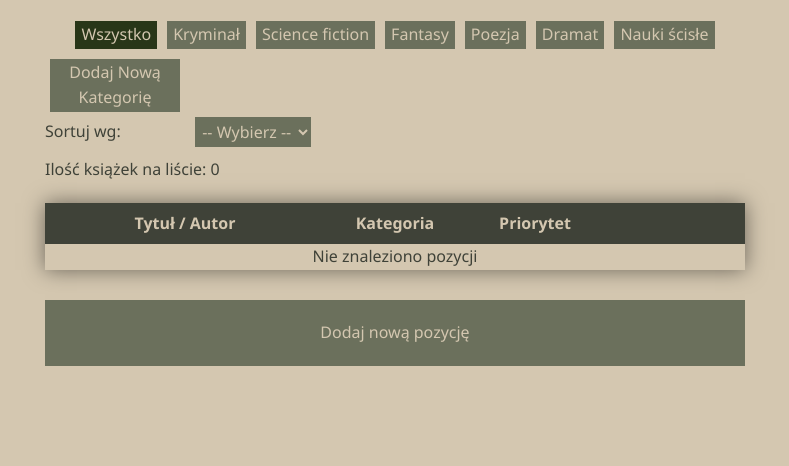
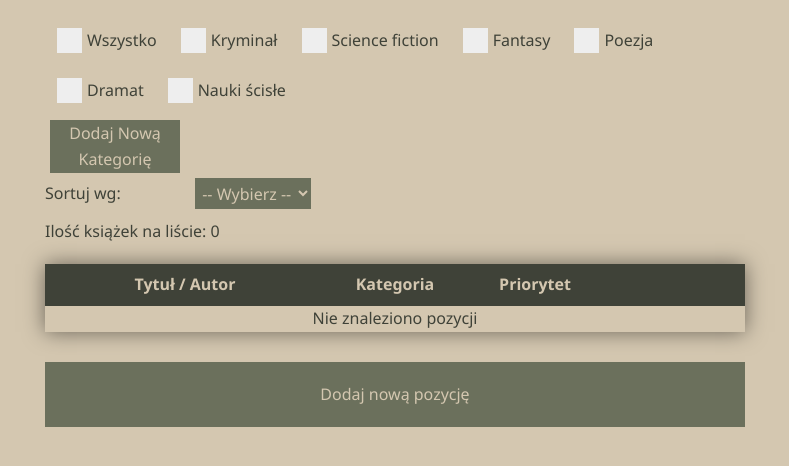
Before and after one commit to aleksandergorecki80/BooksToRead, a website built with webpack: page src/index.html in a window 1280 px wide. Shown: the whole page, without its empty margins (245-1034 px from the left). Built offline with nearby package versions, Linux system fonts and the light colour scheme; files whose address does not match are found by name.

Commit message:
Create html and add css

```diff
--- a/src/js/pageElements/pageElements.js
+++ b/src/js/pageElements/pageElements.js
@@ -22,9 +22,19 @@ export const pageElements = {
   },
 
   getBtnAllBooks() {
-    const btnAllBooks = document.createElement('button');
-    btnAllBooks.innerHTML = 'Wszystko';
-    btnAllBooks.id = 'all-books';
+    // const btnAllBooks = document.createElement('button');
+    // btnAllBooks.innerHTML = 'Wszystko';
+    // btnAllBooks.id = 'all-books';
+
+    const btnAllBooks = document.createElement('label');
+    btnAllBooks.className = 'checkbox-container';
+    btnAllBooks.innerText = 'Wszystko';
+    const checkbox = document.createElement('input');
+    checkbox.type = 'checkbox';
+    checkbox.id = 'all-books';
+    const span = document.createElement('span');
+    span.className = 'checkbox-span';
+    btnAllBooks.append(checkbox, span);
     return btnAllBooks;
   },
   getBtnAddNewCategory() {
@@ -41,13 +51,30 @@ export const pageElements = {
 
     return sortAndFilter;
   },
+  // getListOfCategories(sortAndFilter) {
+  //   return formState.categories.map((category) => {
+  //     if (category.name !== '') {
+  //       const button = document.createElement('button');
+  //       button.innerHTML = category.tekst;
+  //       button.id = category.name;
+  //       sortAndFilter.appendChild(button);
+  //     }
+  //     return sortAndFilter;
+  //   });
+  // },
   getListOfCategories(sortAndFilter) {
     return formState.categories.map((category) => {
       if (category.name !== '') {
-        const button = document.createElement('button');
-        button.innerHTML = category.tekst;
-        button.id = category.name;
-        sortAndFilter.appendChild(button);
+        const label = document.createElement('label');
+        label.className = 'checkbox-container';
+        label.innerText = category.tekst;
+        const checkbox = document.createElement('input');
+        checkbox.type = 'checkbox';
+        checkbox.id = category.name;
+        const span = document.createElement('span');
+        span.className = 'checkbox-span';
+        label.append(checkbox, span);
+        sortAndFilter.appendChild(label);
       }
       return sortAndFilter;
     });
--- /dev/null
+++ b/src/scss/checkbox.scss
@@ -0,0 +1,67 @@
+/* The checkbox-container */
+.checkbox-container {
+    display: inline-block;
+    position: relative;
+    padding-left: 30px;
+    margin: 12px;
+    cursor: pointer;
+    // font-size: 22px;
+    -webkit-user-select: none;
+    -moz-user-select: none;
+    -ms-user-select: none;
+    user-select: none;
+  }
+
+  /* Hide the browser's default checkbox */
+  .checkbox-container input {
+    position: absolute;
+    opacity: 0;
+    cursor: pointer;
+    height: 0;
+    width: 0;
+  }
+
+  /* Create a custom checkbox */
+  .checkbox-span {
+    position: absolute;
+    top: 0px;
+    left: 0;
+    height: 25px;
+    width: 25px;
+    background-color: #eee;
+  }
+
+  /* On mouse-over, add a grey background color */
+//   .checkbox-container:hover input ~ .checkbox-span {
+//     background-color: #ccc;
+//   }
+
+  /* When the checkbox is checked, add a blue background */
+  .checkbox-container input:checked ~ .checkbox-span {
+    background-color: #2196F3;
+  }
+
+  /* Create the checkbox-span/indicator (hidden when not checked) */
+  .checkbox-span:after {
+    content: "";
+    position: absolute;
+    display: none;
+  }
+
+  /* Show the checkbox-span when checked */
+  .checkbox-container input:checked ~ .checkbox-span:after {
+    display: block;
+  }
+
+  /* Style the checkbox-span/indicator */
+  .checkbox-container .checkbox-span:after {
+    left: 9px;
+    top: 5px;
+    width: 5px;
+    height: 10px;
+    border: solid white;
+    border-width: 0 3px 3px 0;
+    -webkit-transform: rotate(45deg);
+    -ms-transform: rotate(45deg);
+    transform: rotate(45deg);
+  }
--- a/src/scss/index.scss
+++ b/src/scss/index.scss
@@ -2,3 +2,4 @@
 @import 'styles.scss';
 @import 'modal.scss';
 @import 'radio.scss';
+@import 'checkbox.scss';
```
